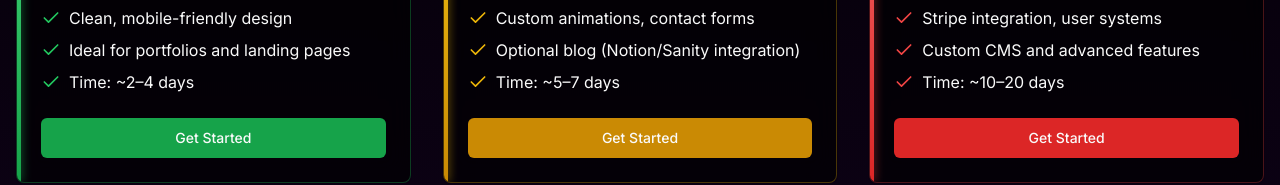
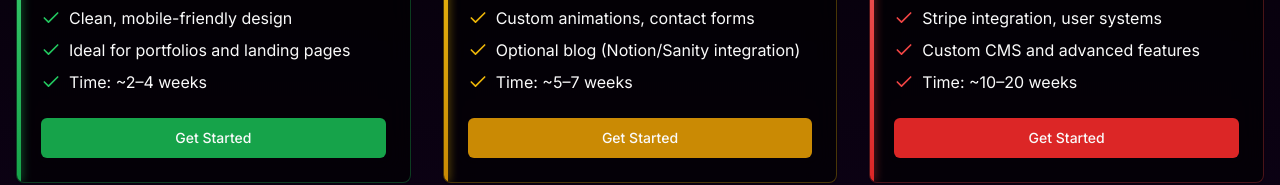
Before and after one commit to pdevulapally/ARPK, a Next.js app: page /pricing in a window 1280 px wide. Shown: the part 465-650 px from the top of the page. Built offline with nearby package versions, Linux system fonts and the light colour scheme; no server answers.

Commit message:
Update page.tsx

```diff
--- a/app/pricing/page.tsx
+++ b/app/pricing/page.tsx
@@ -52,14 +52,14 @@ export default function PricingPage() {
       lowercaseDesc.includes("simple") ||
       lowercaseDesc.includes("basic")
     ) {
-      return "Based on your description, I recommend our **Simple Website** plan (£100-£200). This is perfect for your portfolio or landing page needs, and we can deliver it in 2-4 days."
+      return "Based on your description, I recommend our **Simple Website** plan (£100-£200). This is perfect for your portfolio or landing page needs, and we can deliver it in 2-4 weeks."
     } else if (
       lowercaseDesc.includes("blog") ||
       lowercaseDesc.includes("contact form") ||
       lowercaseDesc.includes("medium") ||
       lowercaseDesc.includes("business")
     ) {
-      return "Your project sounds like a good fit for our **Medium Website** plan (£250-£400). This includes custom animations and contact forms, and we can deliver it in 5-7 days."
+      return "Your project sounds like a good fit for our **Medium Website** plan (£250-£400). This includes custom animations and contact forms, and we can deliver it in 5-7 weeks."
     } else if (
       lowercaseDesc.includes("login") ||
       lowercaseDesc.includes("dashboard") ||
@@ -69,7 +69,7 @@ export default function PricingPage() {
       lowercaseDesc.includes("e-commerce") ||
       lowercaseDesc.includes("payment")
     ) {
-      return "Your project requires our **Complex Website** plan (£500-£1000+). This includes login systems, dashboards, and admin panels. We can deliver it in 10-20 days depending on the complexity."
+      return "Your project requires our **Complex Website** plan (£500-£1000+). This includes login systems, dashboards, and admin panels. We can deliver it in 10-20 weeks depending on the complexity."
     } else {
       return "I need a bit more information to make a recommendation. Could you tell me more about the number of pages you need, any special features (like login systems, forms, or e-commerce), and your timeline?"
     }
@@ -137,7 +137,7 @@ export default function PricingPage() {
                 </li>
                 <li className="flex items-start">
                   <Check className="h-5 w-5 text-green-500 mr-2 shrink-0 mt-0.5" />
-                  <span>Time: ~2–4 days</span>
+                  <span>Time: ~2–4 weeks</span>
                 </li>
               </ul>
             </CardContent>
@@ -174,7 +174,7 @@ export default function PricingPage() {
                 </li>
                 <li className="flex items-start">
                   <Check className="h-5 w-5 text-yellow-500 mr-2 shrink-0 mt-0.5" />
-                  <span>Time: ~5–7 days</span>
+                  <span>Time: ~5–7 weeks</span>
                 </li>
               </ul>
             </CardContent>
@@ -211,7 +211,7 @@ export default function PricingPage() {
                 </li>
                 <li className="flex items-start">
                   <Check className="h-5 w-5 text-red-500 mr-2 shrink-0 mt-0.5" />
-                  <span>Time: ~10–20 days</span>
+                  <span>Time: ~10–20 weeks</span>
                 </li>
               </ul>
             </CardContent>
@@ -485,8 +485,8 @@ export default function PricingPage() {
                 <div className="space-y-2">
                   <h3 className="text-lg font-medium">How long does the process take?</h3>
                   <p className="text-gray-300">
-                    Timelines vary by project complexity: Simple websites (2-4 days), Medium websites (5-7 days), and
-                    Complex websites (10-20 days).
+                    Timelines vary by project complexity: Simple websites (2-4 weeks), Medium websites (5-7 weeks), and
+                    Complex websites (10-20 weeks).
                   </p>
                 </div>
                 <div className="space-y-2">
```
